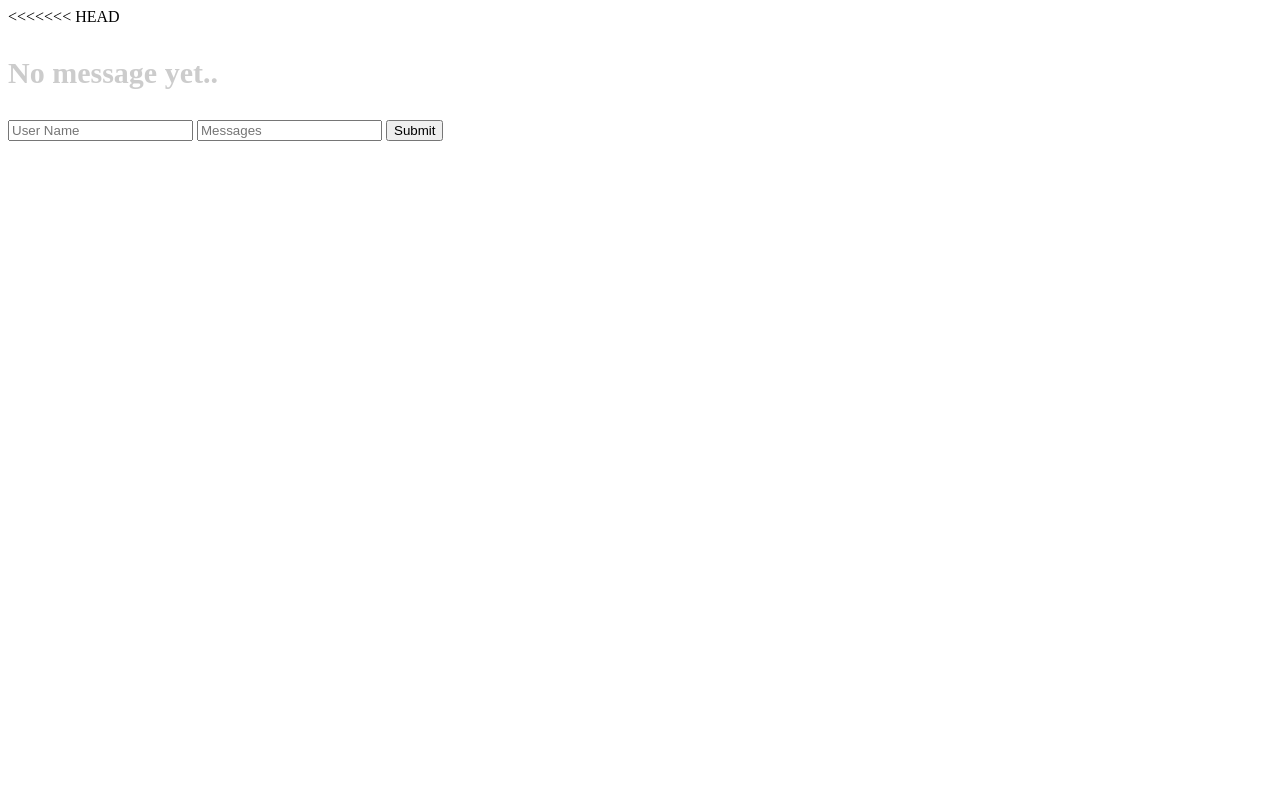
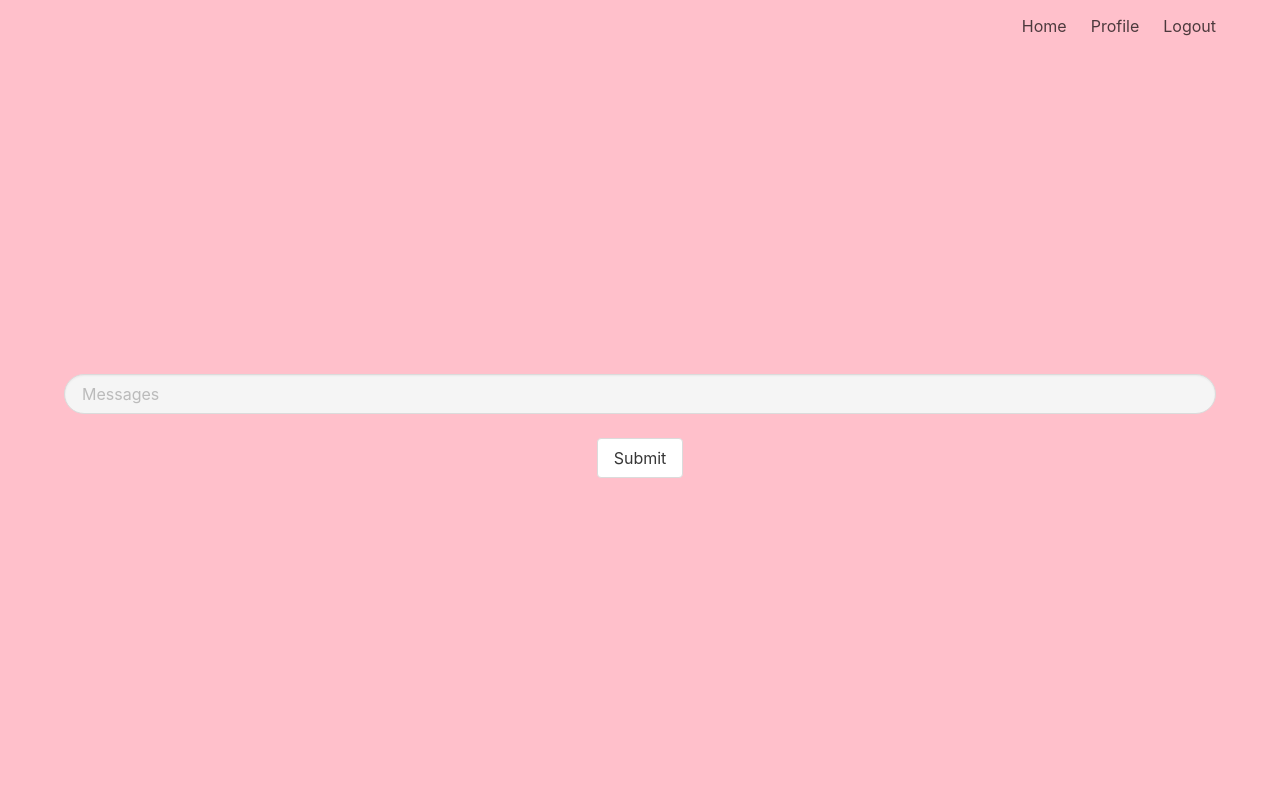
Before and after one commit to mco9734/Connect2Me, a Flask app: page /chat in a window 1280 px wide. Run offline with Flask 2, Linux system fonts and the light colour scheme; a user stored in the database is signed in; parts of the project's set-up code (start-up, migrations or seed data) failed here and were passed over; some libraries are stand-ins or nearby versions.

Commit message:
added some style things to chat

```diff
--- a/src/project/templates/chat.html
+++ b/src/project/templates/chat.html
@@ -1,19 +1,18 @@
-<!DOCTYPE html>
-<html lang="en">
-<head>
-  <title>Flask_Chat_App</title>
-</head>
-<body>
+{% extends "base.html" %}
 
-<<<<<<< HEAD
   <h3 style='color: #ccc;font-size: 30px;'>No message yet..</h3>
+
+  {% block content %}
+
+
   <div class="message_holder"></div>
 
   <form action="" method="POST">
-    <input type="text" class="username" placeholder="User Name"/>
-    <input type="text" class="message" placeholder="Messages"/>
-    <input type="submit"/>
+    <input class="input is-rounded message" type="text" placeholder="Messages"/>
+    <input class="button" type="submit"/>
   </form>
+
+
 
   <!-- jQuery (necessary for Bootstrap's JavaScript plugins) -->
   <script src="https://ajax.googleapis.com/ajax/libs/jquery/1.12.4/jquery.min.js"></script>
@@ -26,7 +25,7 @@
       } )
       var form = $( 'form' ).on( 'submit', function( e ) {
         e.preventDefault()
-        let user_name = $( 'input.username' ).val()
+        let user_name = '{{current_user.name}}'
         let user_input = $( 'input.message' ).val()
         socket.emit( 'my event', {
           user_name : user_name,
@@ -44,5 +43,4 @@
     })
   </script>
 
-</body>
-</html>
+{% endblock %}
```
